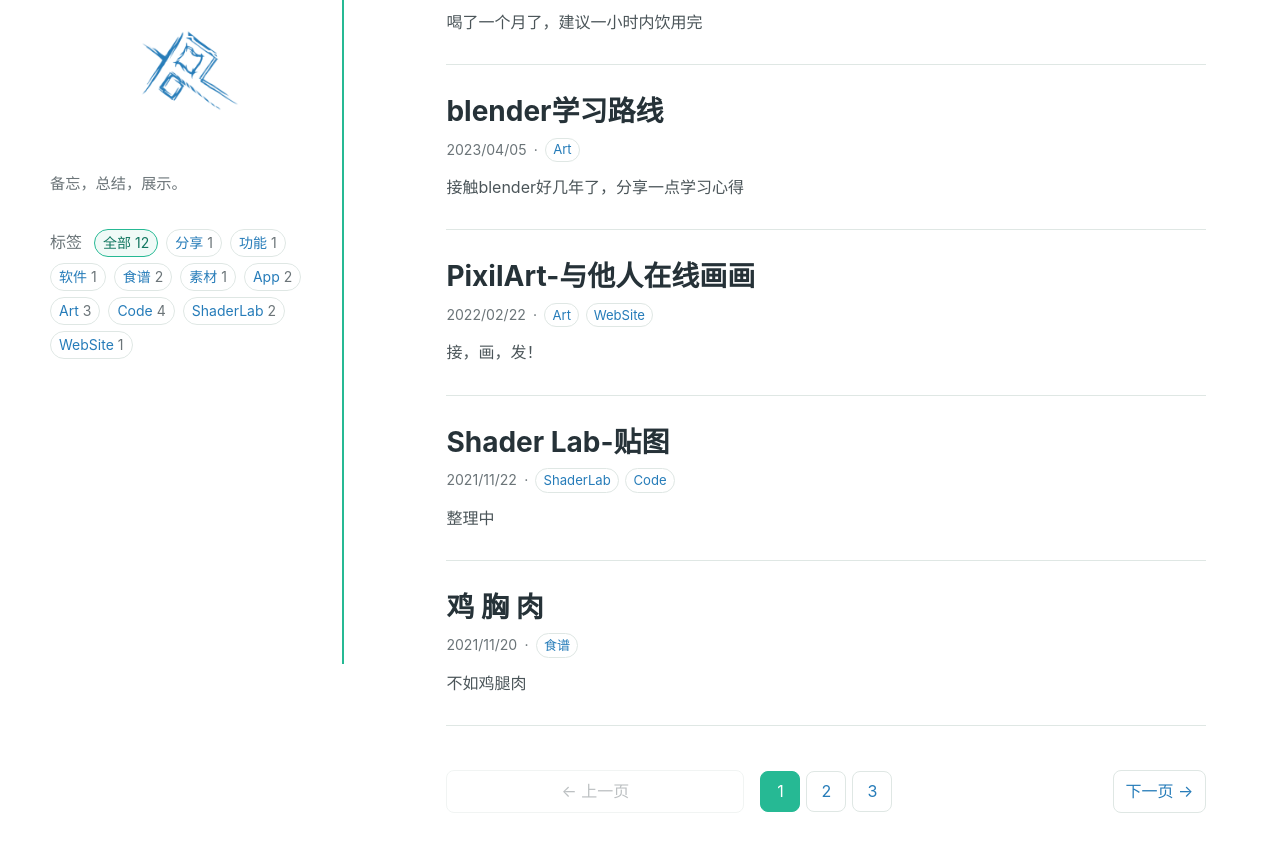
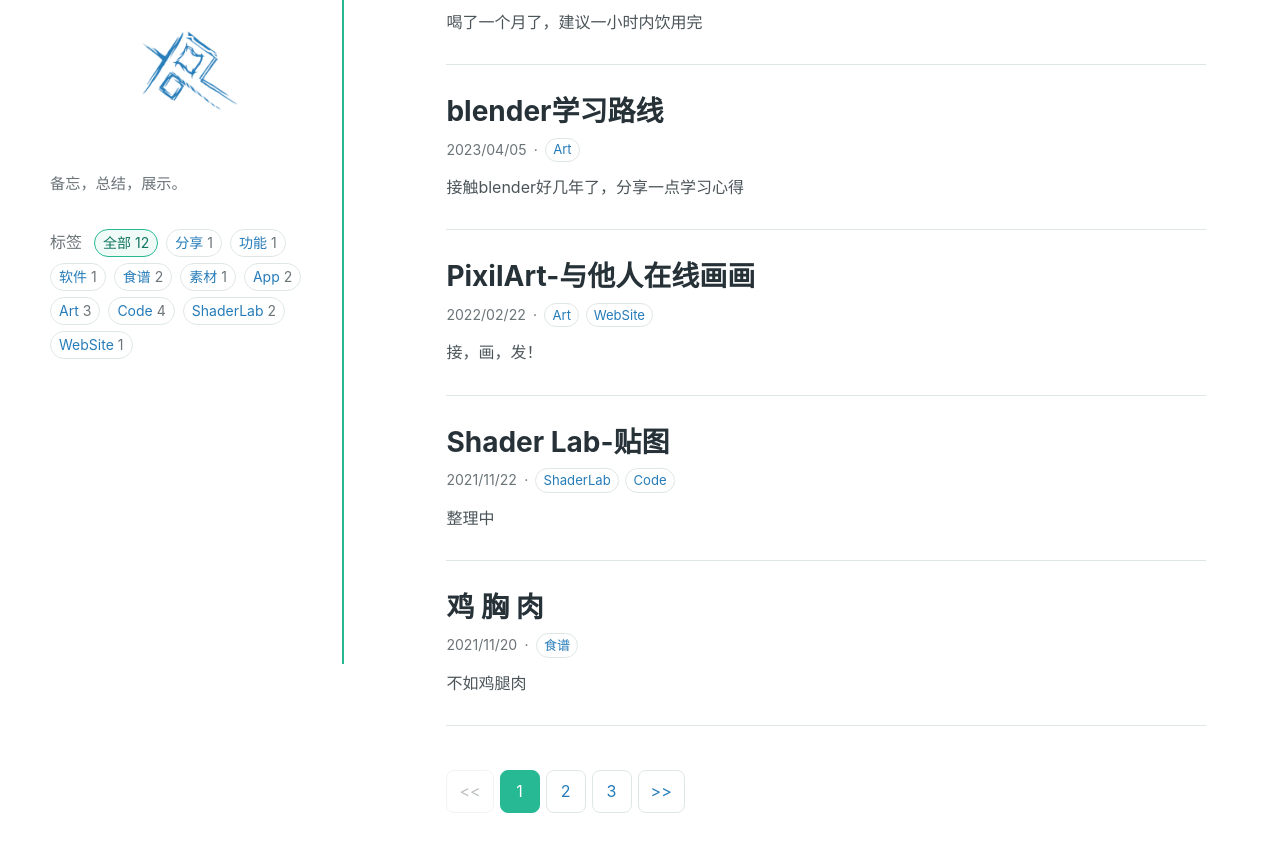
Before and after one commit to 11zi/11zi.github.io, an Eleventy site: page listing-pages.njk in a window 1280 px wide. Shown: the part 136-988 px from the top of the page. Built offline with nearby package versions, Linux system fonts and the light colour scheme; Eleventy itself is replaced by a stand-in of ours; files that its build step writes are made by us from their sources.

Commit message:
css: 修改标签间距；页面按钮

```diff
--- a/_includes/components/post-list.njk
+++ b/_includes/components/post-list.njk
@@ -31,13 +31,13 @@
 
 {% if listing.totalPages > 1 %}
   <nav class="pagination" aria-label="文章分页">
+    <span class="pagination__numbers">
       {% if listing.previousUrl %}
-      <a class="pagination__edge" href="{{ listing.previousUrl }}">← 上一页</a>
+        <a class="pagination__edge" href="{{ listing.previousUrl }}" aria-label="上一页">&lt;&lt;</a>
       {% else %}
-      <span class="pagination__edge is-disabled">← 上一页</span>
+        <span class="pagination__edge is-disabled" aria-hidden="true">&lt;&lt;</span>
       {% endif %}
 
-    <span class="pagination__numbers">
       {% for item in listing.pages %}
         {% if item.number == listing.pageNumber %}
           <span class="pagination__number is-current" aria-current="page">{{ item.number }}</span>
@@ -45,12 +45,12 @@
           <a class="pagination__number" href="{{ item.url }}">{{ item.number }}</a>
         {% endif %}
       {% endfor %}
-    </span>
 
       {% if listing.nextUrl %}
-      <a class="pagination__edge" href="{{ listing.nextUrl }}">下一页 →</a>
+        <a class="pagination__edge" href="{{ listing.nextUrl }}" aria-label="下一页">&gt;&gt;</a>
       {% else %}
-      <span class="pagination__edge is-disabled">下一页 →</span>
+        <span class="pagination__edge is-disabled" aria-hidden="true">&gt;&gt;</span>
       {% endif %}
+    </span>
   </nav>
 {% endif %}
--- a/assets/css/style.css
+++ b/assets/css/style.css
@@ -429,7 +429,7 @@ a {
 
   .tag-nav {
     margin-top: 6px;
-    gap: 10px 8px;
+    gap: 6px 4px;
   }
 
   .tag-nav__heading {
```
Lines whose indentation alone changed are shown as unchanged.
